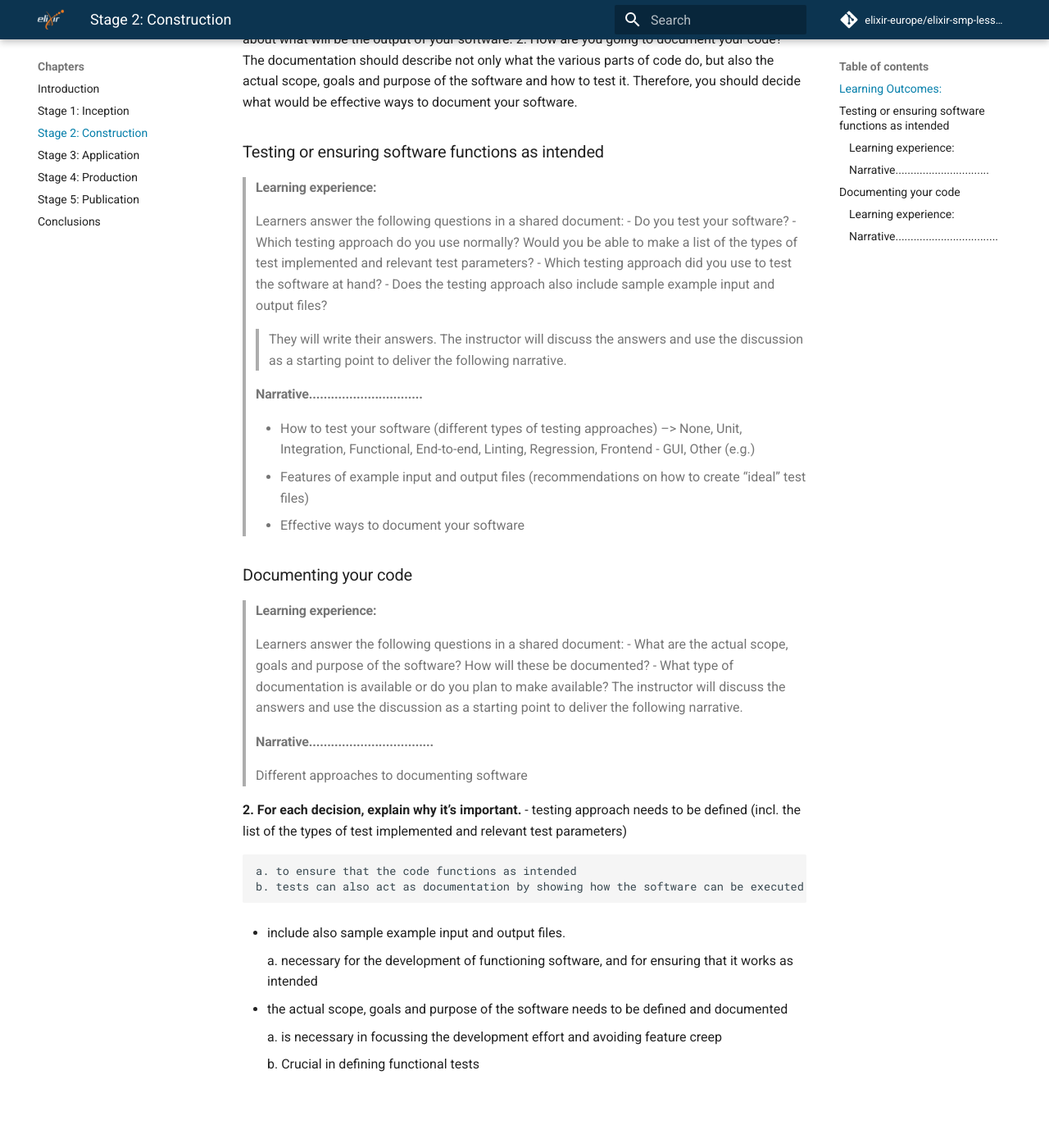
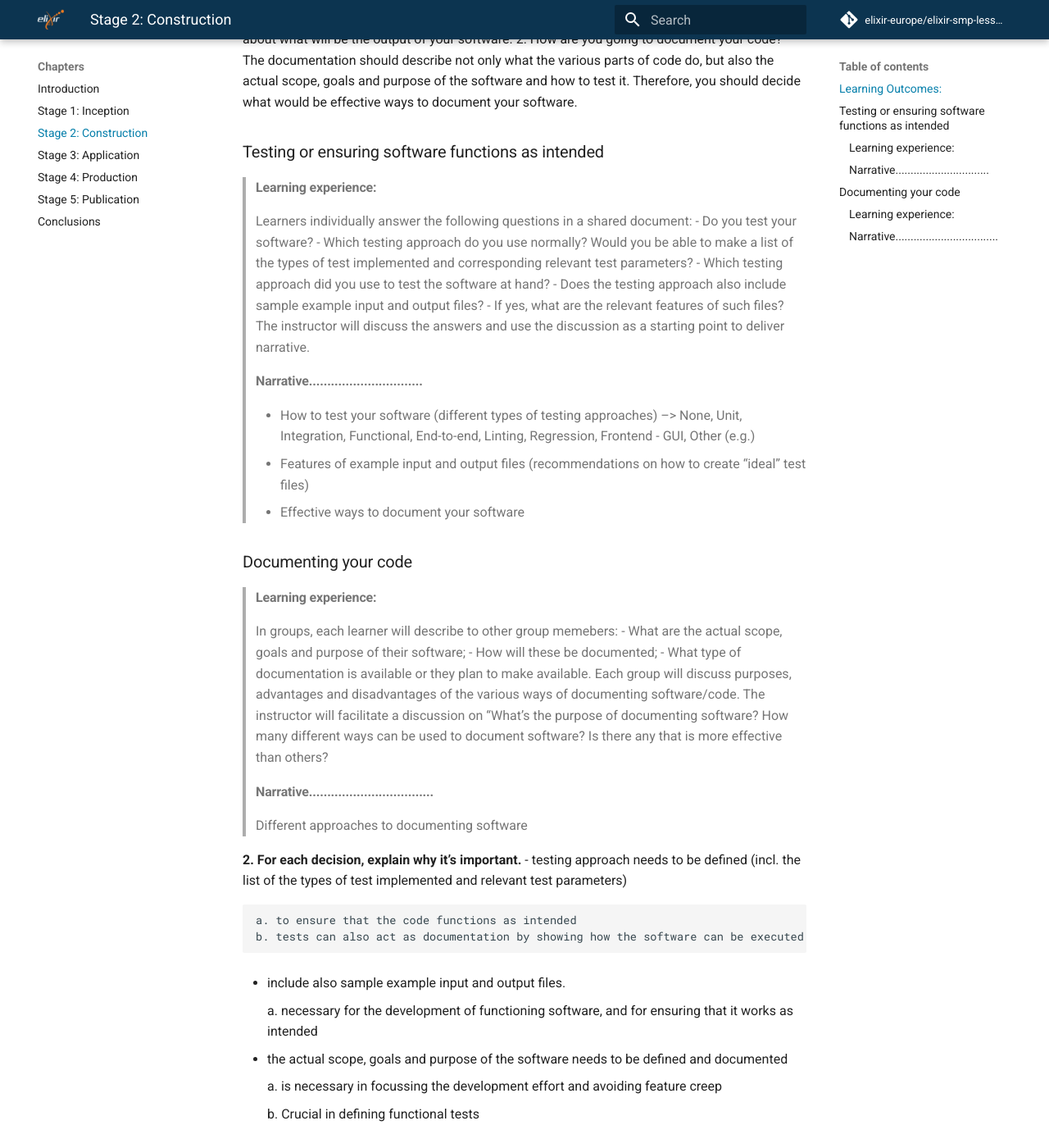
Before and after one commit to elixir-europe/elixir-smp-lesson, an MkDocs documentation site: the page built from docs/chapters/stage2_construction.md, in a window 1280 px wide and 1400 px high, scrolled down 646 px. Shown: the whole window at 82% size. Built offline with MkDocs 1.6.1 and Material for MkDocs 9.7.7, drawn with Linux system fonts in a browser that asks for light colours; comment, search, counter and statistics services are not loaded.

Commit message:
Update stage2_construction.md

```diff
--- a/docs/chapters/stage2_construction.md
+++ b/docs/chapters/stage2_construction.md
@@ -24,13 +24,13 @@ During the Construction phase, there are two main types of decisions that should
 ### Testing or ensuring software functions as intended
 
 >#### Learning experience:
-> Learners answer the following questions in a shared document:
+> Learners individually answer the following questions in a shared document:
 > - Do you test your software?
-> - Which testing approach do you use normally? Would you be able to make a list of the types of test implemented and relevant test parameters?
+> - Which testing approach do you use normally? Would you be able to make a list of the types of test implemented and corresponding relevant test parameters?
 > - Which testing approach did you use to test the software at hand?
 > - Does the testing approach also include sample example input and output files?
-> > They will write their answers.
-> The instructor will discuss the answers and use the discussion as a starting point to deliver the following narrative.
+> - If yes, what are the relevant features of such files?
+> The instructor will discuss the answers and use the discussion as a starting point to deliver narrative.
 
 
 > #### Narrative...............................
@@ -41,11 +41,13 @@ During the Construction phase, there are two main types of decisions that should
 
 ### Documenting your code
 
->#### Learning experience:
-> Learners answer the following questions in a shared document:
-> - What are the actual scope, goals and purpose of the software? How will these be documented?
-> - What type of documentation is available or do you plan to make available?
-> The instructor will discuss the answers and use the discussion as a starting point to deliver the following narrative.
+> #### Learning experience:
+> In groups, each learner will describe to other group memebers:
+> - What are the actual scope, goals and purpose of their software;
+> - How will these be documented;
+> - What type of documentation is available or they plan to make available.
+> Each group will discuss purposes, advantages and disadvantages of the various ways of documenting software/code.
+> The instructor will facilitate a discussion on "What's the purpose of documenting software? How many different ways can be used to document software? Is there any that is more effective than others?
 
 > #### Narrative..................................
 > Different approaches to documenting software
```
